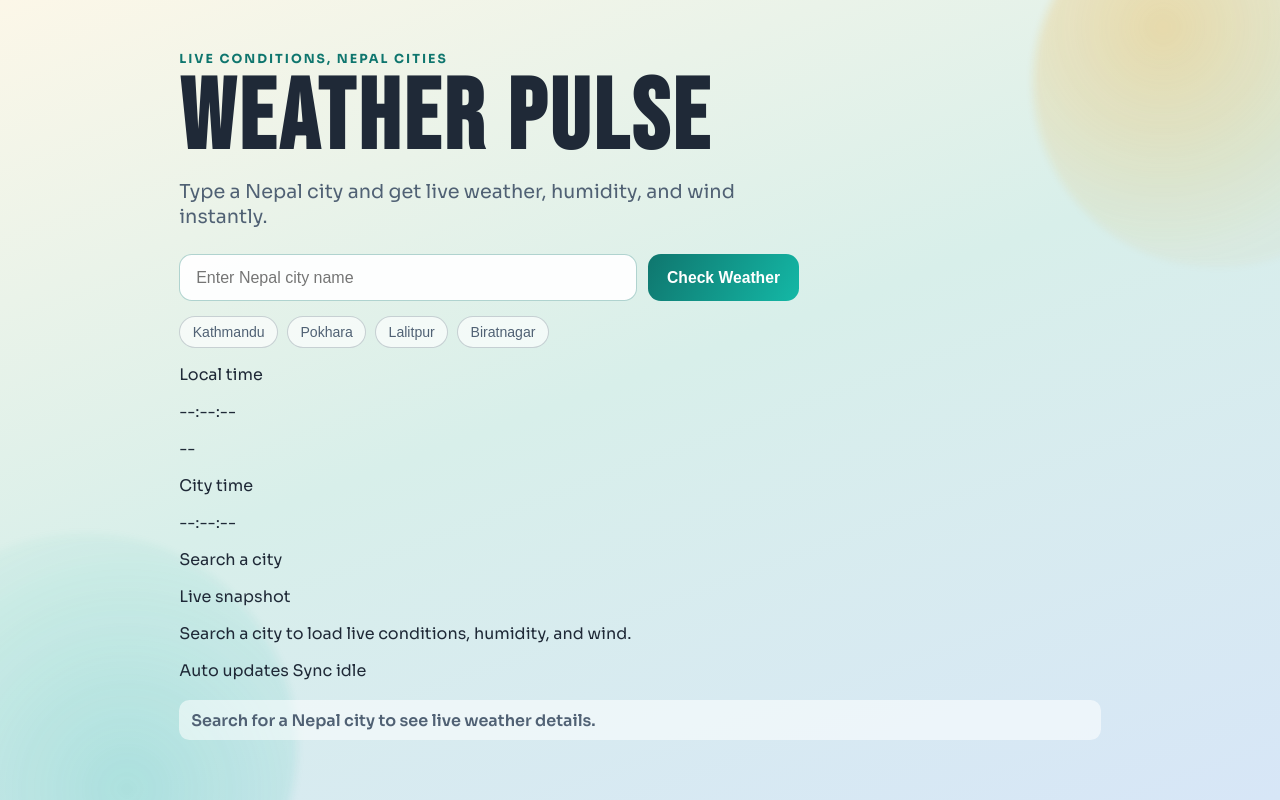
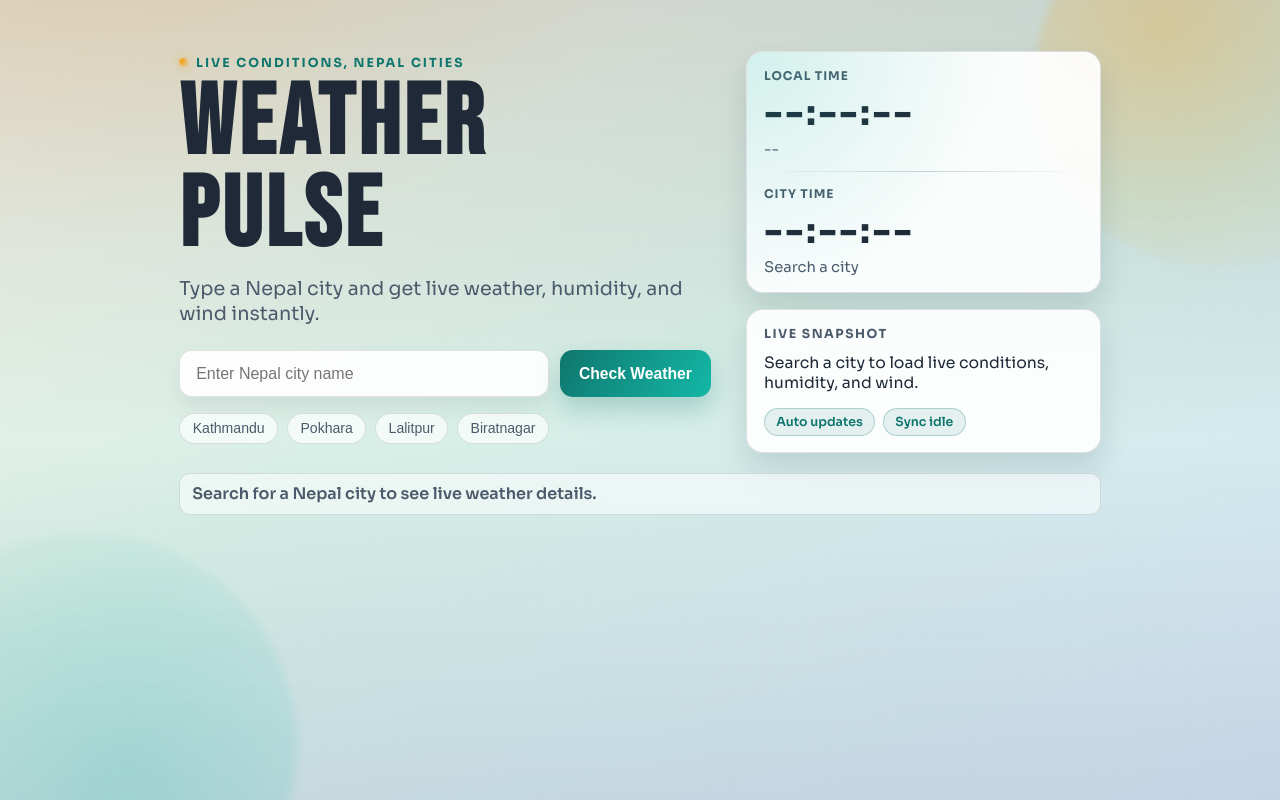
Before and after one commit to YujalBasnet/Wheather_Checkk, a Flask app: page / in a window 1280 px wide. Run offline with Flask 3, Linux system fonts and the light colour scheme.

Commit message:
lil chng

```diff
--- a/static/css/styles.css
+++ b/static/css/styles.css
@@ -1,15 +1,18 @@
 :root {
-    --bg-top: #fcf7e8;
-    --bg-middle: #d8efea;
-    --bg-bottom: #d7e6f7;
+    --bg-top: #fbf4e6;
+    --bg-middle: #d6efe7;
+    --bg-bottom: #d3e4f6;
     --ink: #1f2937;
-    --muted: #506174;
+    --muted: #4b5b6b;
     --accent: #0f766e;
     --accent-soft: #14b8a6;
     --sun: #f59e0b;
     --card: rgba(255, 255, 255, 0.78);
+    --card-strong: rgba(255, 255, 255, 0.92);
     --card-night: rgba(238, 247, 255, 0.8);
+    --stroke: rgba(15, 23, 42, 0.12);
     --shadow: 0 28px 50px rgba(15, 23, 42, 0.16);
+    --shadow-soft: 0 16px 30px rgba(15, 23, 42, 0.12);
 }
 
 * {
@@ -21,8 +24,49 @@ body {
     min-height: 100vh;
     font-family: "Sora", "Segoe UI", sans-serif;
     color: var(--ink);
-    background: linear-gradient(160deg, var(--bg-top) 0%, var(--bg-middle) 48%, var(--bg-bottom) 100%);
+    background:
+        radial-gradient(900px 620px at 8% -20%, rgba(245, 158, 11, 0.2) 0%, transparent 65%),
+        linear-gradient(160deg, var(--bg-top) 0%, var(--bg-middle) 48%, var(--bg-bottom) 100%);
     overflow-x: hidden;
+}
+
+body::before {
+    content: "";
+    position: fixed;
+    inset: 0;
+    z-index: 0;
+    background-image: radial-gradient(rgba(255, 255, 255, 0.22) 1px, transparent 1px);
+    background-size: 3px 3px;
+    opacity: 0.35;
+    pointer-events: none;
+}
+
+body::after {
+    content: "";
+    position: fixed;
+    inset: 0;
+    z-index: 0;
+    background: linear-gradient(180deg, rgba(15, 23, 42, 0.12) 0%, transparent 55%, rgba(15, 23, 42, 0.08) 100%);
+    pointer-events: none;
+}
+
+body.is-night {
+    --bg-top: #0b1324;
+    --bg-middle: #0f172a;
+    --bg-bottom: #111827;
+    --ink: #e2e8f0;
+    --muted: #9aa4b2;
+    --accent: #38bdf8;
+    --accent-soft: #0ea5e9;
+    --sun: #fbbf24;
+    --card: rgba(12, 20, 36, 0.82);
+    --card-strong: rgba(15, 23, 42, 0.92);
+    --card-night: rgba(10, 16, 30, 0.9);
+    --stroke: rgba(148, 163, 184, 0.18);
+}
+
+body.is-night::before {
+    opacity: 0.18;
 }
 
 .page {
@@ -31,6 +75,22 @@ body {
     max-width: 960px;
     margin: 0 auto;
     padding: 3.2rem 1.2rem 3.6rem;
+}
+
+.hero {
+    display: grid;
+    grid-template-columns: minmax(0, 1.2fr) minmax(0, 0.8fr);
+    gap: 2.2rem;
+    align-items: start;
+}
+
+.hero-main {
+    min-width: 0;
+}
+
+.hero-side {
+    display: grid;
+    gap: 1rem;
 }
 
 .bg-orb {
@@ -60,13 +120,33 @@ body {
     animation-delay: 2s;
 }
 
+body.is-night .orb-a {
+    background: radial-gradient(circle at 35% 35%, rgba(56, 189, 248, 0.4) 0%, rgba(56, 189, 248, 0.08) 70%);
+}
+
+body.is-night .orb-b {
+    background: radial-gradient(circle at 60% 60%, rgba(59, 130, 246, 0.35) 0%, rgba(59, 130, 246, 0.08) 72%);
+}
+
 .kicker {
     margin: 0;
+    display: inline-flex;
+    align-items: center;
+    gap: 0.5rem;
     letter-spacing: 0.16em;
     text-transform: uppercase;
     font-size: 0.78rem;
     color: var(--accent);
     font-weight: 700;
+}
+
+.kicker::before {
+    content: "";
+    width: 0.55rem;
+    height: 0.55rem;
+    border-radius: 999px;
+    background: radial-gradient(circle at 30% 30%, var(--sun) 0%, rgba(245, 158, 11, 0.35) 65%);
+    box-shadow: 0 0 10px rgba(245, 158, 11, 0.45);
 }
 
 .hero h1 {
@@ -84,6 +164,90 @@ body {
     font-size: clamp(1rem, 2.5vw, 1.2rem);
 }
 
+.time-card,
+.insight-card {
+    border-radius: 1.05rem;
+    border: 1px solid var(--stroke);
+    background: var(--card-strong);
+    padding: 1rem 1.05rem 1.05rem;
+    box-shadow: var(--shadow-soft);
+    backdrop-filter: blur(12px);
+}
+
+.time-card {
+    position: relative;
+    overflow: hidden;
+}
+
+.time-card::before {
+    content: "";
+    position: absolute;
+    inset: 0;
+    background: radial-gradient(circle at top left, rgba(20, 184, 166, 0.2) 0%, transparent 60%);
+    opacity: 0.9;
+    pointer-events: none;
+}
+
+.time-title {
+    margin: 0;
+    font-size: 0.75rem;
+    text-transform: uppercase;
+    letter-spacing: 0.08em;
+    color: var(--muted);
+    font-weight: 700;
+}
+
+.time-value {
+    margin: 0.35rem 0 0;
+    font-size: clamp(1.8rem, 4.5vw, 2.3rem);
+    font-weight: 700;
+    letter-spacing: 0.06em;
+    font-variant-numeric: tabular-nums;
+}
+
+.time-meta {
+    margin: 0.25rem 0 0;
+    color: var(--muted);
+    font-size: 0.92rem;
+}
+
+.time-divider {
+    height: 1px;
+    margin: 0.85rem 0;
+    background: linear-gradient(90deg, transparent 0%, rgba(148, 163, 184, 0.5) 50%, transparent 100%);
+}
+
+.insight-title {
+    margin: 0;
+    font-size: 0.78rem;
+    text-transform: uppercase;
+    letter-spacing: 0.12em;
+    color: var(--muted);
+    font-weight: 700;
+}
+
+.insight-text {
+    margin: 0.65rem 0 0.95rem;
+    font-size: 0.98rem;
+    color: var(--ink);
+}
+
+.insight-row {
+    display: flex;
+    flex-wrap: wrap;
+    gap: 0.5rem;
+}
+
+.insight-pill {
+    border: 1px solid rgba(15, 118, 110, 0.25);
+    border-radius: 999px;
+    padding: 0.3rem 0.7rem;
+    font-size: 0.78rem;
+    color: var(--accent);
+    background: rgba(15, 118, 110, 0.1);
+    font-weight: 600;
+}
+
 .search-bar {
     display: grid;
     grid-template-columns: minmax(0, 1fr) auto;
@@ -92,19 +256,21 @@ body {
 }
 
 .search-bar input {
-    border: 1px solid rgba(15, 118, 110, 0.32);
+    border: 1px solid var(--stroke);
     border-radius: 0.8rem;
     background: rgba(255, 255, 255, 0.92);
     color: var(--ink);
     padding: 0.85rem 1rem;
     font-size: 1rem;
     outline: none;
-    transition: border-color 0.2s ease, box-shadow 0.2s ease;
+    box-shadow: 0 12px 20px rgba(15, 23, 42, 0.06);
+    transition: border-color 0.2s ease, box-shadow 0.2s ease, transform 0.2s ease;
 }
 
 .search-bar input:focus {
     border-color: var(--accent-soft);
     box-shadow: 0 0 0 4px rgba(20, 184, 166, 0.2);
+    transform: translateY(-1px);
 }
 
 .search-bar button {
@@ -116,6 +282,7 @@ body {
     font-size: 0.98rem;
     font-weight: 700;
     cursor: pointer;
+    box-shadow: 0 12px 24px rgba(15, 118, 110, 0.24);
     transition: transform 0.2s ease, box-shadow 0.2s ease, filter 0.2s ease;
 }
 
@@ -137,9 +304,9 @@ body {
 }
 
 .chip {
-    border: 1px solid rgba(80, 97, 116, 0.28);
+    border: 1px solid var(--stroke);
     border-radius: 999px;
-    background: rgba(255, 255, 255, 0.64);
+    background: rgba(255, 255, 255, 0.68);
     padding: 0.42rem 0.78rem;
     color: var(--muted);
     cursor: pointer;
@@ -160,6 +327,8 @@ body {
     border-radius: 0.65rem;
     font-weight: 600;
     color: var(--muted);
+    border: 1px solid var(--stroke);
+    backdrop-filter: blur(8px);
 }
 
 .status.info {
```
Also changed, not shown: other parts of static/css/styles.css (+45 -0 lines).
